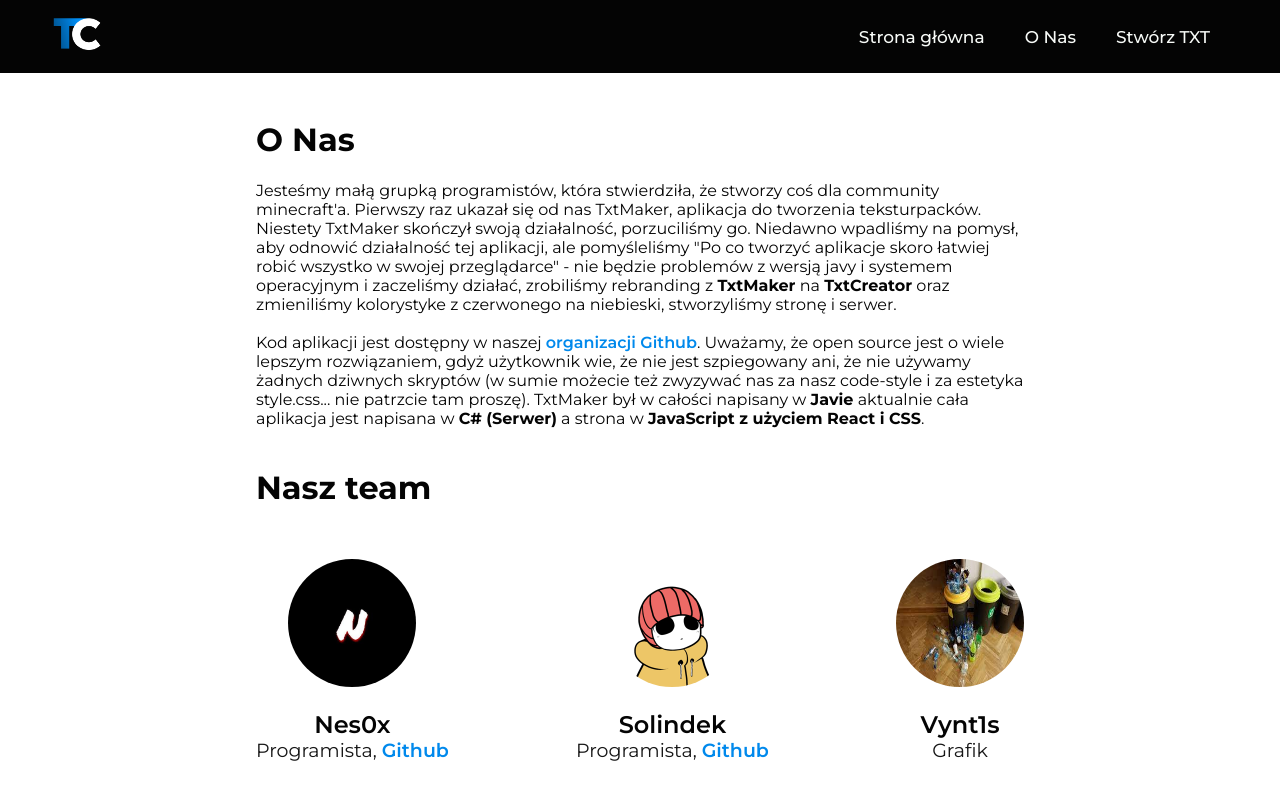
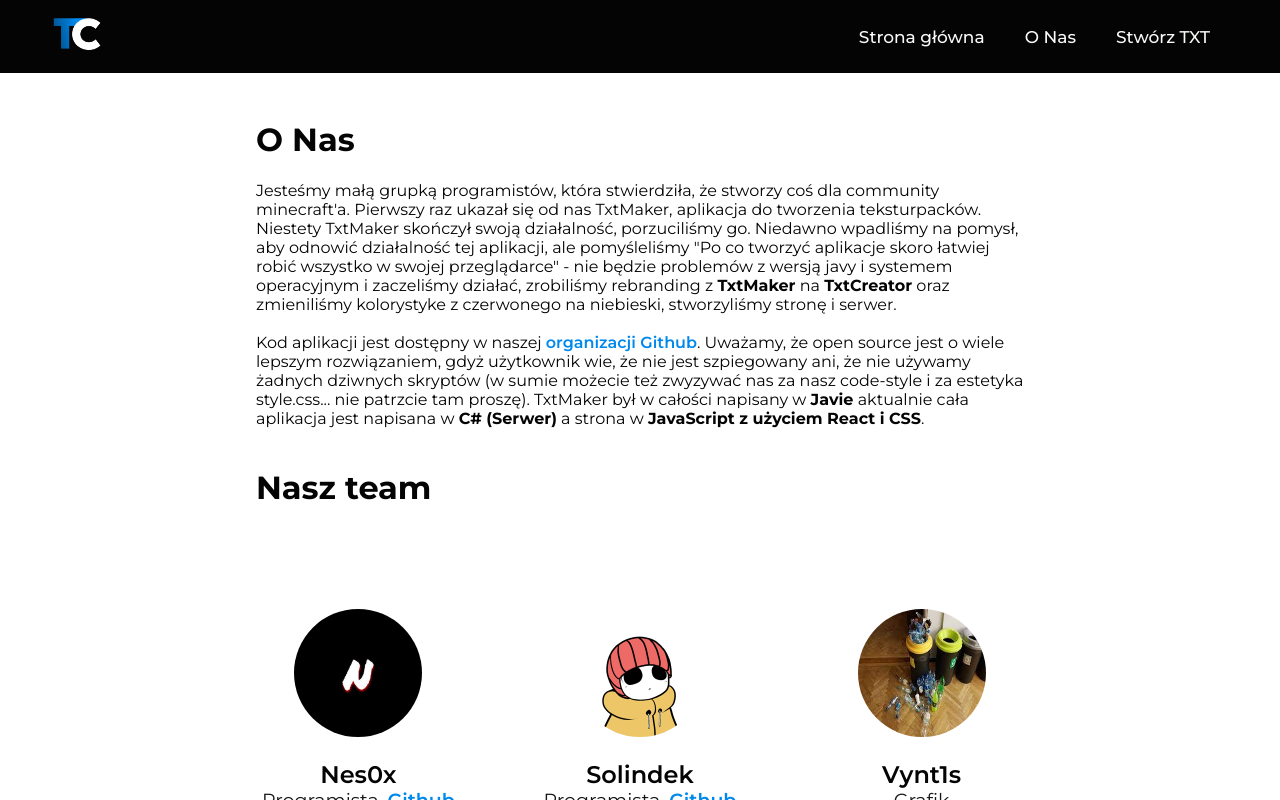
Before and after one commit to TxtCreator/TxtCreatorFrontend, a React (Vite) app: page /about in a window 1280 px wide. Built offline with nearby package versions, Linux system fonts and the light colour scheme.

Commit message:
Responsive about

```diff
--- a/src/assets/style.css
+++ b/src/assets/style.css
@@ -624,9 +624,13 @@ div.mainHomeContainer {
 }
 
 .about-container-avatars {
-    display: flex;
+    /* display: flex;
     align-items: center;
-    justify-content: space-between;
+    justify-content: space-between; */
+    display: grid;
+    gap: 10%;
+    padding: 5em 0;
+    grid-template-columns: repeat(3, 1fr);
 }
 
 .avatars-desc {
@@ -636,10 +640,26 @@ div.mainHomeContainer {
 
 .about-container-avatars div {
     text-align: center;
-    padding-top: 30px;
-    padding-bottom: 10%;
 }
 
 .about-container-avatars div img {
     border-radius: 50%;
 }
+
+@media (max-width: 644px) {
+    .about-container-avatars {
+        grid-template-columns: repeat(2, 1fr);
+    }
+}
+
+@media (max-width: 916px) {
+    .about-container {
+        padding: 2% 10%;
+    }
+}
+
+@media (max-width: 646px) {
+    .about-container {
+        padding: 2% 3%;
+    }
+}
--- a/src/pages/About.jsx
+++ b/src/pages/About.jsx
@@ -23,7 +23,7 @@ function About() {
                     był w całości napisany w <b>Javie</b> aktualnie cała aplikacja jest napisana w <b>C# (Serwer)</b> a strona w <b>JavaScript z użyciem React i CSS</b>.
                     <br /><br />
                     <h1>Nasz team</h1>
-                    <div class="about-container-avatars">
+                    <div className="about-container-avatars">
                         <div>
                             <img src="/avatar_nes0x.jpeg" width="128px" height="128px" /><br /><br />
                             <span className="avatars-title">Nes0x</span><br />
@@ -40,6 +40,14 @@ function About() {
                             <span className="avatars-desc">Grafik</span>
                         </div>
                     </div>
+                    <h1>Osoby pomagające nam</h1>
+                    <div className="about-container-avatars">
+                        <div>
+                            <img src="/avatar_kalissoo.png" width="128px" height="128px" /><br /><br />
+                            <span className="avatars-title">KaliSsOO</span><br />
+                            <span className="avatars-desc">Autor niektórych tekstur</span>
+                        </div>
+                    </div>
                 </span>
             </div>
             <ComponentFooter />
```
Also changed, not shown: public/avatar_kalissoo.png (added).
